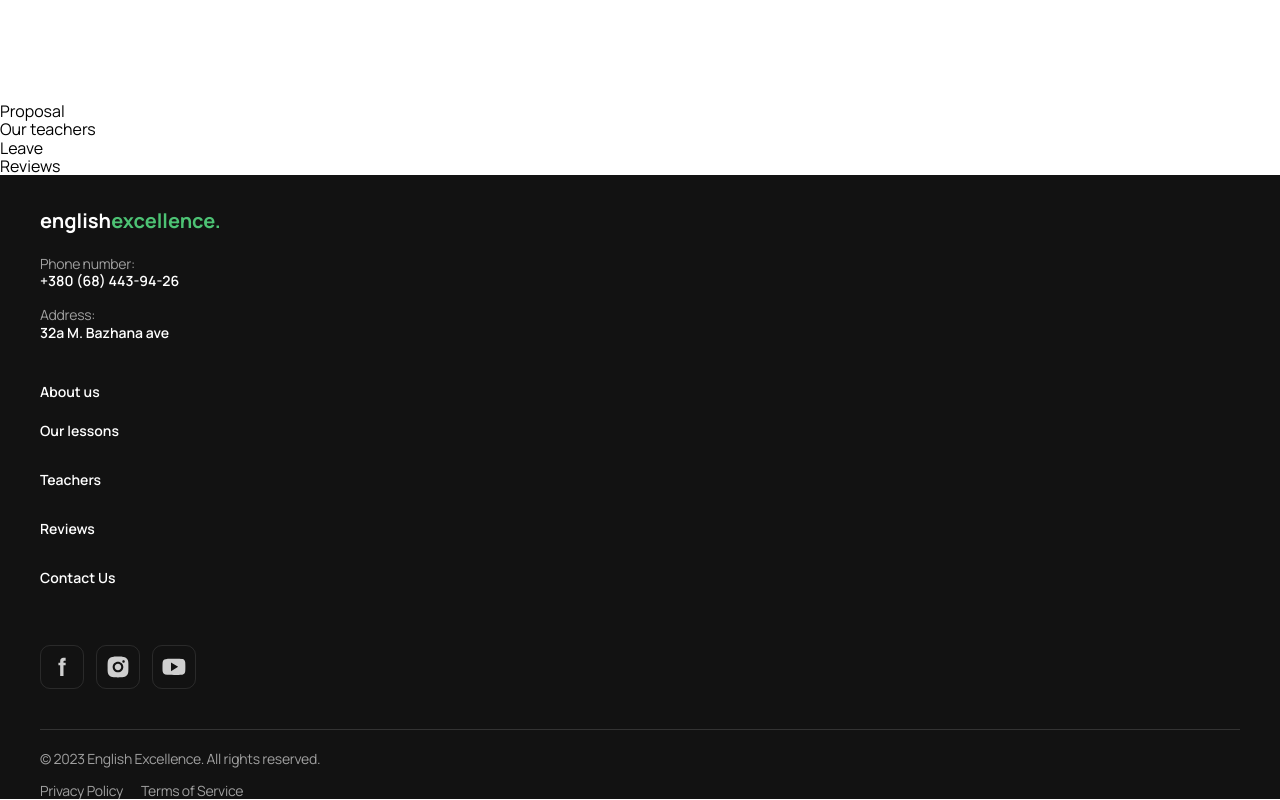
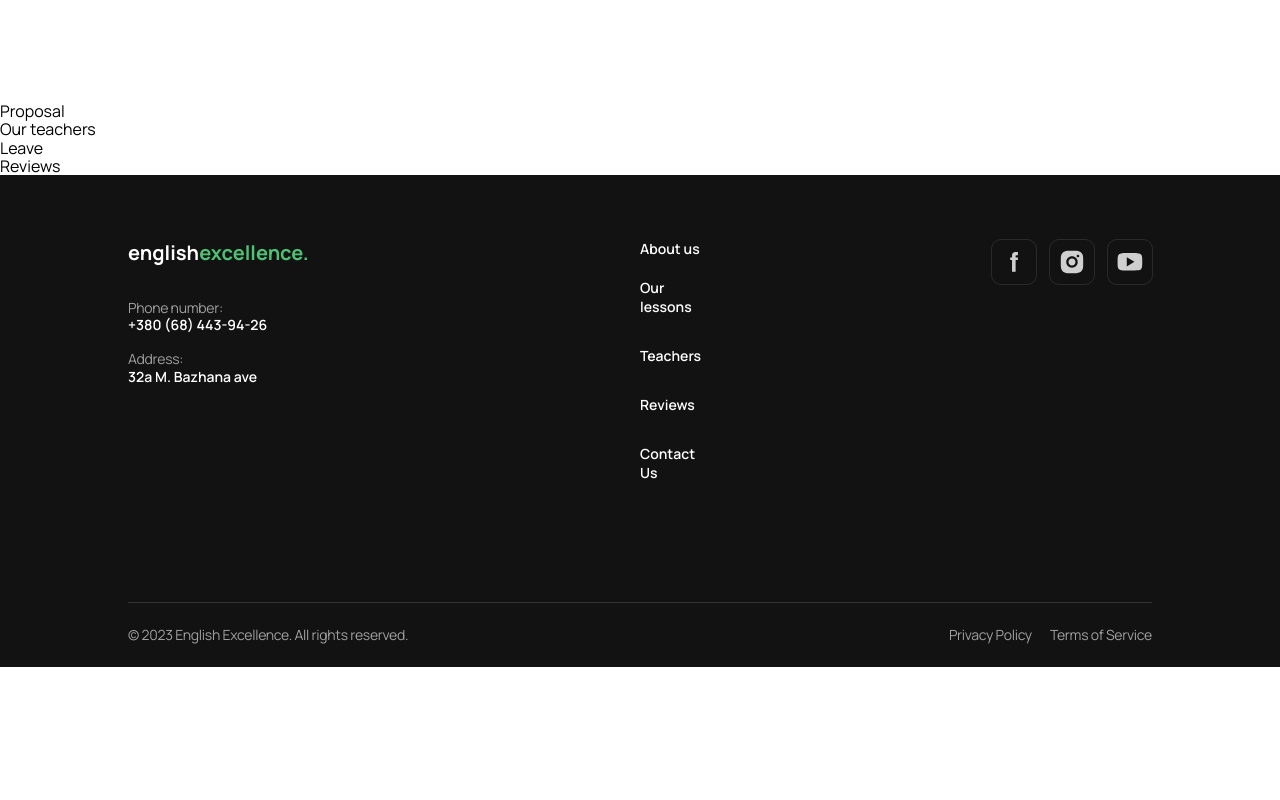
Before and after one commit to krav-yurii/english-excellence-v2, a website built with Vite: page src/index.html in a window 1280 px wide. Shown: the part 1392-2192 px from the top of the page. After the commit the page ends 2059 px from the top, so only its background shows below. Built offline with nearby package versions, Linux system fonts and the light colour scheme.

Commit message:
desktop + tablet

```diff
--- a/src/css/layout/09-footer.css
+++ b/src/css/layout/09-footer.css
@@ -5,9 +5,15 @@ footer {
     padding: 40px 20px 20px;
 }
 
-@media (min-width: 767px) {
+@media (min-width: 768px) {
     footer {
         padding: 32px 32px 0;
+    }
+}
+
+@media (min-width: 1280px) {
+    footer {
+        padding: 64px 128px 0;
     }
 }
 
@@ -21,10 +27,25 @@ footer {
     display: flex;
     flex-direction: column;
     align-items: flex-start;
+    margin-bottom: 48px;
+}
+
+@media (min-width: 767px) {
+    .footer__content {
+        flex-direction: row;
+        justify-content: space-between;
+        margin-bottom: 110px;
+    }
 }
 
 .footer__logo {
     margin-bottom: 20px;
+}
+
+@media (min-width: 767px) {
+    .footer__logo {
+        margin-bottom: 32px;
+    }
 }
 
 .footer__logo__text {
@@ -72,8 +93,25 @@ footer {
     line-height: 1.28;
 }
 
-.footer__links {
-    margin-bottom: 48px;
+.footer__social--and--links {
+    gap: 48px;
+    display: flex;
+    flex-direction: column;
+}
+
+@media (min-width: 768px) {
+    .footer__social--and--links {
+        display: flex;
+        flex-direction: row;
+        justify-content: space-between;
+        width: 50%;
+    }
+}
+
+@media (min-width: 1280px) {
+    .footer__social--and--links {
+        gap: 290px;
+    }
 }
 
 .footer__links--list {
@@ -100,7 +138,7 @@ footer {
 }
 
 .footer__social {
-    margin-bottom: 40px;
+
 }
 
 .footer__social--icons {
@@ -124,10 +162,33 @@ footer {
     opacity: 0.8;
 }
 
+@media (min-width: 768px) {
+    .footer__social--icon {
+        width: 28px;
+        height: 28px;
+    }
+}
+
 /* Footer Bottom */
 .footer__bottom {
     border-top: 1px solid #333;
     padding-top: 20px;
+}
+
+@media (min-width: 768px) {
+    .footer__bottom {
+        padding: 16px 0;
+        display: flex;
+        justify-content: space-between;
+        align-items: flex-start;
+        flex-direction: row;
+    }
+}
+
+@media (min-width: 1280px) {
+    .footer__bottom {
+        padding: 23px 0;
+    }
 }
 
 .footer__bottom p {
@@ -147,6 +208,12 @@ footer {
     gap: 18px;
 }
 
+@media (min-width: 768px) {
+    .footer__bottom--links {
+        margin-top: unset;
+    }
+}
+
 .footer__bottom--links a {
     text-decoration: none;
     color: rgba(255, 255, 255, 0.60);
--- a/src/partials/09-footer.html
+++ b/src/partials/09-footer.html
@@ -1,6 +1,7 @@
 <footer>
   <div class="container">
     <div class="footer__content">
+      <div class="footer__logo--and--address">
         <div class="footer__logo">
           <h3 class="footer__logo__text">
             english<span class="footer__logo-highlight">excellence.</span>
@@ -28,6 +29,8 @@
             </li>
           </ul>
         </div>
+      </div>
+      <div class="footer__social--and--links">
         <div class="footer__links">
           <ul class="footer__links--list" aria-label="Links">
             <li class="footer__links--list--item">
@@ -67,6 +70,7 @@
           </div>
         </div>
       </div>
+    </div>
     <div class="footer__bottom">
       <p>&copy; 2023 English Excellence. All rights reserved.</p>
       <div class="footer__bottom--links">
```
Lines whose indentation alone changed are shown as unchanged.
